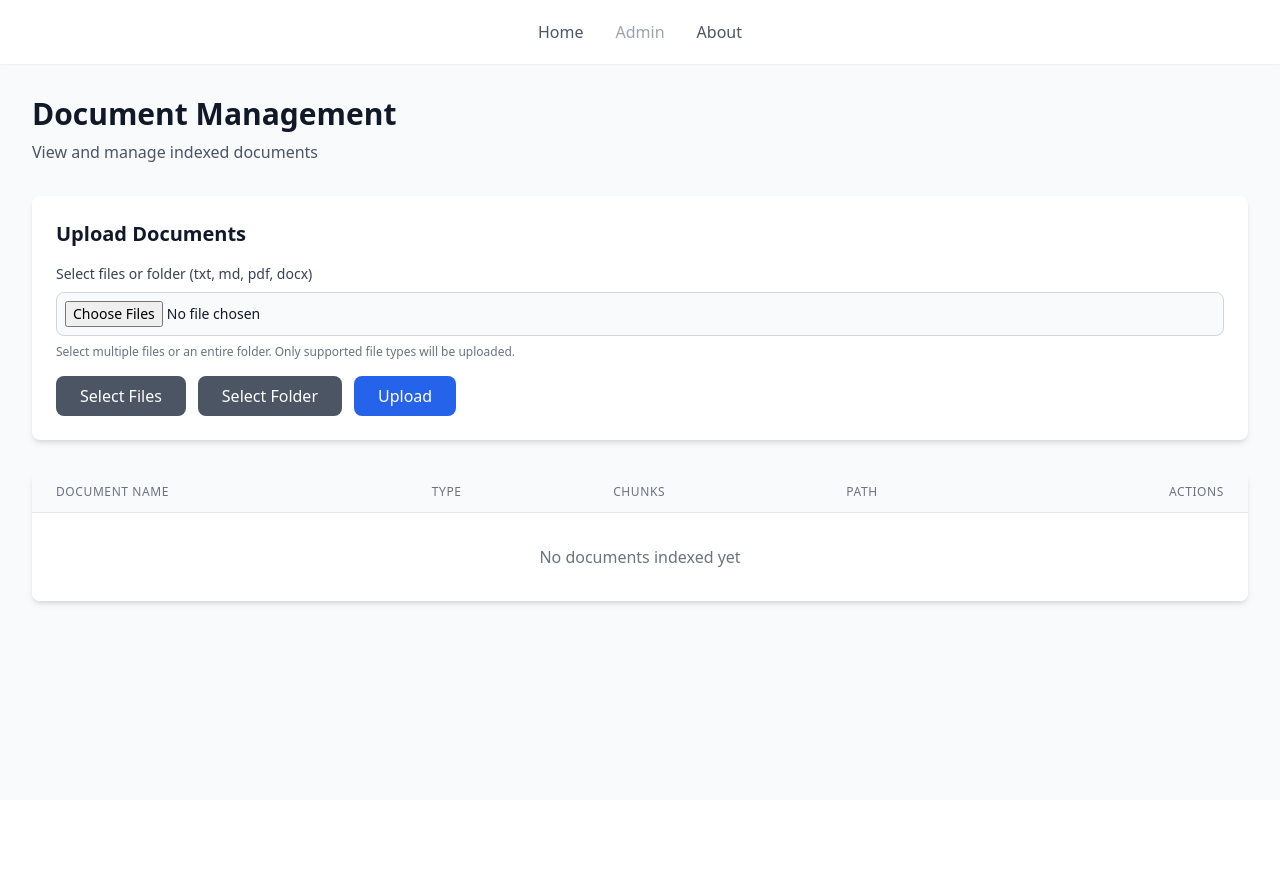
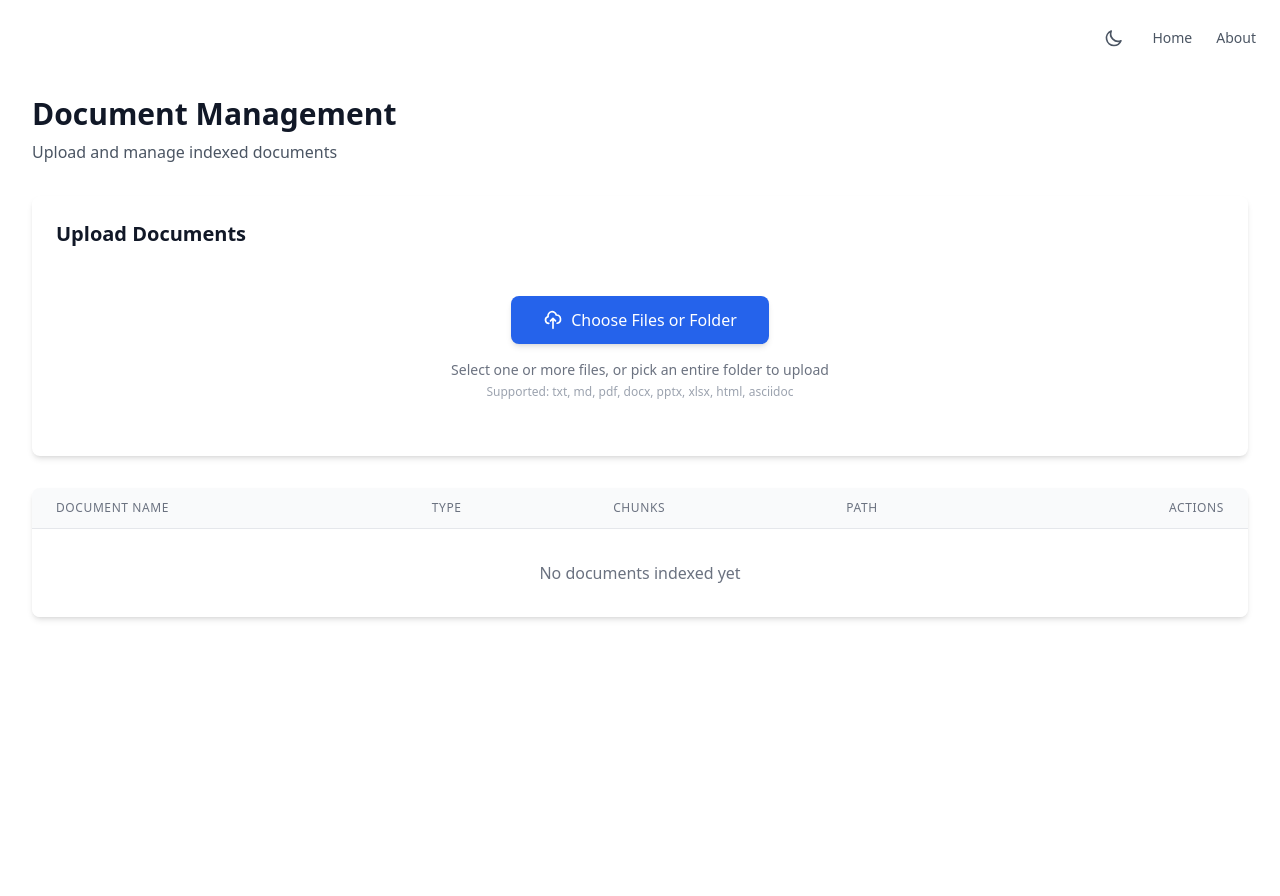
Before and after one commit to gittycat/rag-docling, a FastAPI app: template services/fastapi_web_app/templates/admin.html in a window 1280 px wide. Before the commit the page ends 606 px from the top, so only its background shows below. Run offline with FastAPI, Linux system fonts and the light colour scheme; the template is opened without the code that fills it, so the values that code supplies are empty; parts of the project's set-up code (start-up, migrations or seed data) failed here and were passed over; some libraries are stand-ins or nearby versions.

Commit message:
Refactor admin page with dark mode and simplified upload UI
- Add dark/light theme toggle matching home page design
- Replace three buttons with single "Choose Files or Folder" picker
- Auto-submit upload form on file selection (no separate upload button)
- Apply consistent theming across all UI elements
- Add upload progress indicator

```diff
--- a/services/fastapi_web_app/templates/admin.html
+++ b/services/fastapi_web_app/templates/admin.html
@@ -5,135 +5,168 @@
     <meta name="viewport" content="width=device-width, initial-scale=1.0">
     <title>RAG System - Admin</title>
     <script src="https://cdn.tailwindcss.com"></script>
+    <script>
+        tailwind.config = {
+            darkMode: 'class'
+        }
+    </script>
+    <script>
+        // Initialize theme before page renders to prevent flash
+        (function() {
+            const theme = localStorage.getItem('theme') ||
+                         (window.matchMedia('(prefers-color-scheme: dark)').matches ? 'dark' : 'light');
+            if (theme === 'dark') {
+                document.documentElement.classList.add('dark');
+            }
+        })();
+    </script>
 </head>
-<body class="bg-gray-50 min-h-screen">
-    <!-- Top Menu -->
-    <nav class="bg-white shadow-sm">
-        <div class="max-w-7xl mx-auto px-4 sm:px-6 lg:px-8">
-            <div class="flex justify-center space-x-8 h-16 items-center">
-                <a href="/" class="text-gray-600 hover:text-gray-900 font-medium">Home</a>
-                <span class="text-gray-400 cursor-default font-medium">Admin</span>
-                <a href="/about" class="text-gray-600 hover:text-gray-900 font-medium">About</a>
-            </div>
+<body class="bg-white dark:bg-gray-900 min-h-screen transition-colors duration-200">
+    <!-- Subtle Top Menu -->
+    <nav class="absolute top-0 right-0 p-6">
+        <div class="flex items-center space-x-6 text-sm">
+            <button
+                id="themeToggle"
+                class="text-gray-600 hover:text-gray-900 dark:text-gray-300 dark:hover:text-gray-100 transition p-1 rounded-lg hover:bg-gray-100 dark:hover:bg-gray-800"
+                aria-label="Toggle theme"
+            >
+                <svg id="sunIcon" class="w-5 h-5 hidden dark:block" fill="none" stroke="currentColor" viewBox="0 0 24 24">
+                    <path stroke-linecap="round" stroke-linejoin="round" stroke-width="2" d="M12 3v1m0 16v1m9-9h-1M4 12H3m15.364 6.364l-.707-.707M6.343 6.343l-.707-.707m12.728 0l-.707.707M6.343 17.657l-.707.707M16 12a4 4 0 11-8 0 4 4 0 018 0z"/>
+                </svg>
+                <svg id="moonIcon" class="w-5 h-5 block dark:hidden" fill="none" stroke="currentColor" viewBox="0 0 24 24">
+                    <path stroke-linecap="round" stroke-linejoin="round" stroke-width="2" d="M20.354 15.354A9 9 0 018.646 3.646 9.003 9.003 0 0012 21a9.003 9.003 0 008.354-5.646z"/>
+                </svg>
+            </button>
+            <a href="/" class="text-gray-600 hover:text-gray-900 dark:text-gray-300 dark:hover:text-gray-100 transition">Home</a>
+            <a href="/about" class="text-gray-600 hover:text-gray-900 dark:text-gray-300 dark:hover:text-gray-100 transition">About</a>
         </div>
     </nav>
 
     <!-- Main Content -->
-    <main class="max-w-7xl mx-auto mt-8 px-4 sm:px-6 lg:px-8">
+    <main class="max-w-7xl mx-auto mt-24 px-4 sm:px-6 lg:px-8 pb-12">
         <div class="mb-8">
-            <h1 class="text-3xl font-bold text-gray-900">Document Management</h1>
-            <p class="mt-2 text-gray-600">View and manage indexed documents</p>
+            <h1 class="text-3xl font-bold text-gray-900 dark:text-gray-100">Document Management</h1>
+            <p class="mt-2 text-gray-600 dark:text-gray-400">Upload and manage indexed documents</p>
         </div>
 
-        <!-- Upload Form -->
-        <div class="bg-white rounded-lg shadow-md p-6 mb-8">
-            <h2 class="text-xl font-semibold text-gray-900 mb-4">Upload Documents</h2>
-            <form id="uploadForm" action="/admin/upload" method="POST" enctype="multipart/form-data">
-                <div class="mb-4">
-                    <label for="files" class="block text-sm font-medium text-gray-700 mb-2">
-                        Select files or folder (txt, md, pdf, docx)
-                    </label>
+        <!-- Upload Section -->
+        <div class="bg-white dark:bg-gray-800 rounded-lg shadow-md p-6 mb-8 transition-colors duration-200">
+            <h2 class="text-xl font-semibold text-gray-900 dark:text-gray-100 mb-4">Upload Documents</h2>
+            <form id="uploadForm" action="/admin/upload" method="POST" enctype="multipart/form-data" class="hidden">
                 <input
                     type="file"
                     name="files"
-                        id="files"
+                    id="fileInput"
                     multiple
                     webkitdirectory
-                        directory
-                        accept=".txt,.md,.pdf,.docx"
-                        class="block w-full text-sm text-gray-900 border border-gray-300 rounded-lg cursor-pointer bg-gray-50 focus:outline-none p-2"
+                    accept=".txt,.md,.pdf,.docx,.pptx,.xlsx,.html,.htm,.asciidoc,.adoc"
+                    class="hidden"
                 />
-                    <p class="mt-2 text-xs text-gray-500">
-                        Select multiple files or an entire folder. Only supported file types will be uploaded.
+            </form>
+
+            <div class="flex flex-col items-center justify-center py-8">
+                <button
+                    type="button"
+                    id="selectButton"
+                    class="bg-blue-600 hover:bg-blue-700 dark:bg-blue-500 dark:hover:bg-blue-600 text-white font-medium py-3 px-8 rounded-lg transition duration-200 shadow-md flex items-center space-x-2"
+                >
+                    <svg class="w-5 h-5" fill="none" stroke="currentColor" viewBox="0 0 24 24">
+                        <path stroke-linecap="round" stroke-linejoin="round" stroke-width="2" d="M7 16a4 4 0 01-.88-7.903A5 5 0 1115.9 6L16 6a5 5 0 011 9.9M15 13l-3-3m0 0l-3 3m3-3v12"/>
+                    </svg>
+                    <span>Choose Files or Folder</span>
+                </button>
+                <p class="mt-4 text-sm text-gray-500 dark:text-gray-400 text-center">
+                    Select one or more files, or pick an entire folder to upload
+                </p>
+                <p class="mt-1 text-xs text-gray-400 dark:text-gray-500">
+                    Supported: txt, md, pdf, docx, pptx, xlsx, html, asciidoc
                 </p>
             </div>
-                <div class="flex gap-3">
-                    <button
-                        type="button"
-                        id="selectFiles"
-                        class="bg-gray-600 hover:bg-gray-700 text-white font-medium py-2 px-6 rounded-lg transition duration-200"
-                    >
-                        Select Files
-                    </button>
-                    <button
-                        type="button"
-                        id="selectFolder"
-                        class="bg-gray-600 hover:bg-gray-700 text-white font-medium py-2 px-6 rounded-lg transition duration-200"
-                    >
-                        Select Folder
-                    </button>
-                    <button
-                        type="submit"
-                        class="bg-blue-600 hover:bg-blue-700 text-white font-medium py-2 px-6 rounded-lg transition duration-200"
-                    >
-                        Upload
-                    </button>
+
+            <!-- Upload Progress -->
+            <div id="uploadProgress" class="hidden mt-4">
+                <div class="flex items-center justify-center space-x-3 bg-blue-50 dark:bg-blue-900/30 px-6 py-3 rounded-lg">
+                    <svg class="animate-spin h-5 w-5 text-blue-600 dark:text-blue-400" xmlns="http://www.w3.org/2000/svg" fill="none" viewBox="0 0 24 24">
+                        <circle class="opacity-25" cx="12" cy="12" r="10" stroke="currentColor" stroke-width="4"></circle>
+                        <path class="opacity-75" fill="currentColor" d="M4 12a8 8 0 018-8V0C5.373 0 0 5.373 0 12h4zm2 5.291A7.962 7.962 0 014 12H0c0 3.042 1.135 5.824 3 7.938l3-2.647z"></path>
+                    </svg>
+                    <span class="text-sm text-gray-700 dark:text-gray-300">Uploading documents...</span>
                 </div>
-            </form>
+            </div>
         </div>
 
         <script>
-            const fileInput = document.getElementById('files');
-            const selectFiles = document.getElementById('selectFiles');
-            const selectFolder = document.getElementById('selectFolder');
+            const fileInput = document.getElementById('fileInput');
+            const selectButton = document.getElementById('selectButton');
+            const uploadForm = document.getElementById('uploadForm');
+            const uploadProgress = document.getElementById('uploadProgress');
 
-            selectFiles.addEventListener('click', () => {
-                fileInput.removeAttribute('webkitdirectory');
-                fileInput.removeAttribute('directory');
+            // File picker that supports multiple files AND folders
+            selectButton.addEventListener('click', () => {
+                // Reset attributes to allow both files and directories
+                fileInput.setAttribute('multiple', '');
+                fileInput.setAttribute('webkitdirectory', '');
                 fileInput.click();
             });
 
-            selectFolder.addEventListener('click', () => {
-                fileInput.setAttribute('webkitdirectory', '');
-                fileInput.setAttribute('directory', '');
-                fileInput.click();
+            // Auto-submit on file selection
+            fileInput.addEventListener('change', (e) => {
+                if (fileInput.files && fileInput.files.length > 0) {
+                    // Show upload progress
+                    uploadProgress.classList.remove('hidden');
+                    selectButton.disabled = true;
+                    selectButton.classList.add('opacity-50', 'cursor-not-allowed');
+
+                    // Submit the form
+                    uploadForm.submit();
+                }
             });
         </script>
 
         <!-- Documents Table -->
-        <div class="bg-white rounded-lg shadow-md overflow-hidden">
-            <table class="min-w-full divide-y divide-gray-200">
-                <thead class="bg-gray-50">
+        <div class="bg-white dark:bg-gray-800 rounded-lg shadow-md overflow-hidden transition-colors duration-200">
+            <table class="min-w-full divide-y divide-gray-200 dark:divide-gray-700">
+                <thead class="bg-gray-50 dark:bg-gray-700">
                     <tr>
-                        <th class="px-6 py-3 text-left text-xs font-medium text-gray-500 uppercase tracking-wider">
+                        <th class="px-6 py-3 text-left text-xs font-medium text-gray-500 dark:text-gray-300 uppercase tracking-wider">
                             Document Name
                         </th>
-                        <th class="px-6 py-3 text-left text-xs font-medium text-gray-500 uppercase tracking-wider">
+                        <th class="px-6 py-3 text-left text-xs font-medium text-gray-500 dark:text-gray-300 uppercase tracking-wider">
                             Type
                         </th>
-                        <th class="px-6 py-3 text-left text-xs font-medium text-gray-500 uppercase tracking-wider">
+                        <th class="px-6 py-3 text-left text-xs font-medium text-gray-500 dark:text-gray-300 uppercase tracking-wider">
                             Chunks
                         </th>
-                        <th class="px-6 py-3 text-left text-xs font-medium text-gray-500 uppercase tracking-wider">
+                        <th class="px-6 py-3 text-left text-xs font-medium text-gray-500 dark:text-gray-300 uppercase tracking-wider">
                             Path
                         </th>
-                        <th class="px-6 py-3 text-right text-xs font-medium text-gray-500 uppercase tracking-wider">
+                        <th class="px-6 py-3 text-right text-xs font-medium text-gray-500 dark:text-gray-300 uppercase tracking-wider">
                             Actions
                         </th>
                     </tr>
                 </thead>
-                <tbody class="bg-white divide-y divide-gray-200">
+                <tbody class="bg-white dark:bg-gray-800 divide-y divide-gray-200 dark:divide-gray-700">
                     {% if documents %}
                         {% for doc in documents %}
-                        <tr>
-                            <td class="px-6 py-4 whitespace-nowrap text-sm font-medium text-gray-900">
+                        <tr class="hover:bg-gray-50 dark:hover:bg-gray-700/50 transition-colors">
+                            <td class="px-6 py-4 whitespace-nowrap text-sm font-medium text-gray-900 dark:text-gray-100">
                                 {{ doc.file_name }}
                             </td>
-                            <td class="px-6 py-4 whitespace-nowrap text-sm text-gray-500">
+                            <td class="px-6 py-4 whitespace-nowrap text-sm text-gray-500 dark:text-gray-400">
                                 {{ doc.file_type }}
                             </td>
-                            <td class="px-6 py-4 whitespace-nowrap text-sm text-gray-500">
-                                <span class="inline-flex items-center px-2.5 py-0.5 rounded-full text-xs font-medium bg-blue-100 text-blue-800">
+                            <td class="px-6 py-4 whitespace-nowrap text-sm text-gray-500 dark:text-gray-400">
+                                <span class="inline-flex items-center px-2.5 py-0.5 rounded-full text-xs font-medium bg-blue-100 dark:bg-blue-900/30 text-blue-800 dark:text-blue-300">
                                     {{ doc.chunks }} embeddings
                                 </span>
                             </td>
-                            <td class="px-6 py-4 whitespace-nowrap text-sm text-gray-500">
+                            <td class="px-6 py-4 whitespace-nowrap text-sm text-gray-500 dark:text-gray-400">
                                 {{ doc.path }}
                             </td>
                             <td class="px-6 py-4 whitespace-nowrap text-right text-sm font-medium">
                                 <form method="POST" action="/admin/delete/{{ doc.id }}" class="inline"
                                       onsubmit="return confirm('Are you sure you want to delete this document?');">
-                                    <button type="submit" class="text-red-600 hover:text-red-900">
+                                    <button type="submit" class="text-red-600 hover:text-red-900 dark:text-red-400 dark:hover:text-red-300 transition">
                                         Delete
                                     </button>
                                 </form>
@@ -142,7 +175,7 @@
                         {% endfor %}
                     {% else %}
                         <tr>
-                            <td colspan="5" class="px-6 py-8 text-center text-gray-500">
+                            <td colspan="5" class="px-6 py-8 text-center text-gray-500 dark:text-gray-400">
                                 No documents indexed yet
                             </td>
                         </tr>
@@ -151,5 +184,23 @@
             </table>
         </div>
     </main>
+
+    <script>
+        // Theme toggle functionality
+        const themeToggle = document.getElementById('themeToggle');
+
+        themeToggle.addEventListener('click', function() {
+            const html = document.documentElement;
+            const isDark = html.classList.contains('dark');
+
+            if (isDark) {
+                html.classList.remove('dark');
+                localStorage.setItem('theme', 'light');
+            } else {
+                html.classList.add('dark');
+                localStorage.setItem('theme', 'dark');
+            }
+        });
+    </script>
 </body>
 </html>
```
Lines whose indentation alone changed are shown as unchanged.
